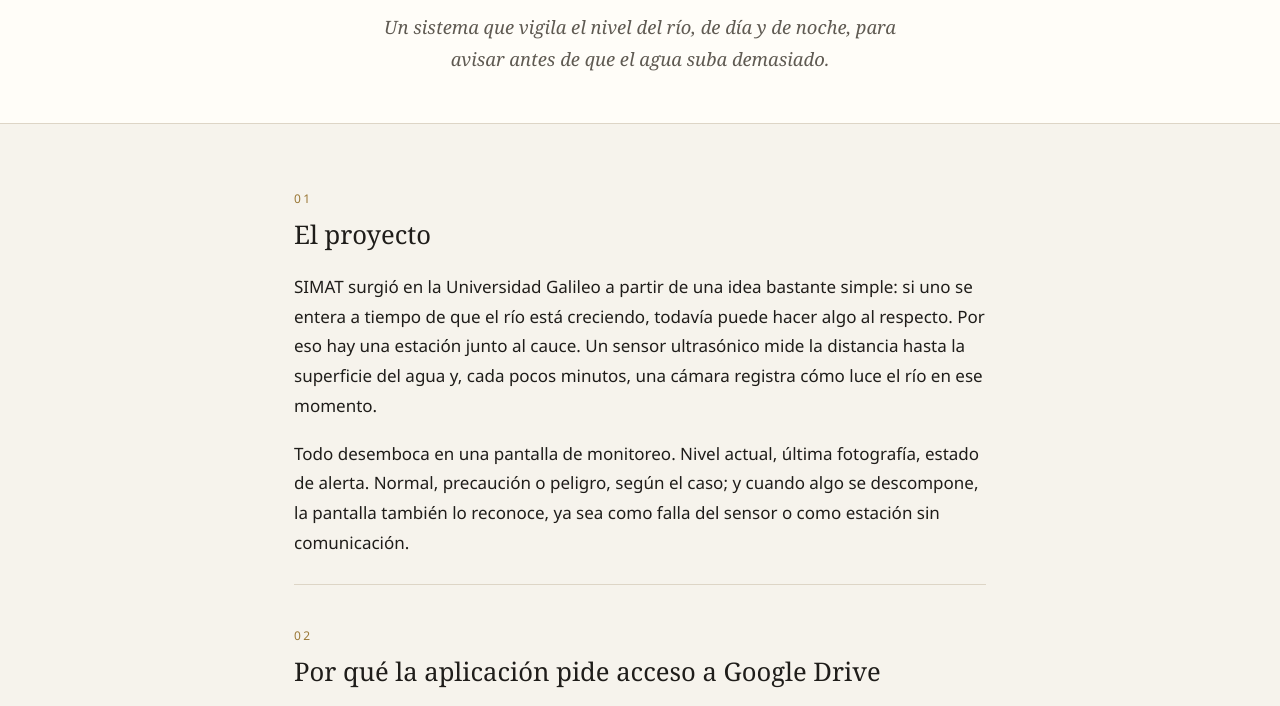
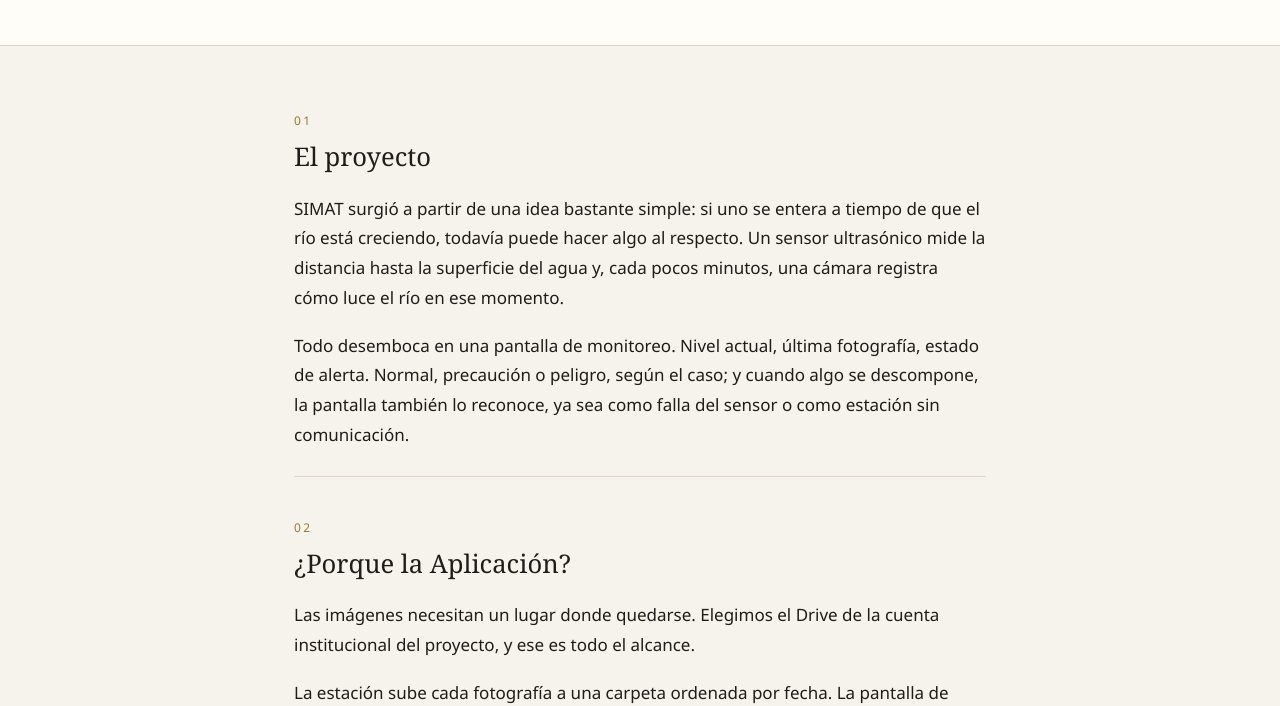
Before and after one commit to Nebula-Nexis/simat, a plain HTML site: page index.html in a window 1280 px wide. Shown: the part 243-949 px from the top of the page. Drawn offline with Linux system fonts and the light colour scheme.

Commit message:
Add files via upload

```diff
--- a/index.html
+++ b/index.html
@@ -3,8 +3,8 @@
 <head>
 <meta charset="UTF-8">
 <meta name="viewport" content="width=device-width, initial-scale=1.0">
-<title>SIMAT Galileo · Monitoreo y alerta temprana del río</title>
-<meta name="description" content="SIMAT Galileo: sistema de monitoreo y alerta temprana del nivel del río, Universidad Galileo, Guatemala.">
+<title>SIMAT · Monitoreo y alerta temprana del río</title>
+<meta name="description" content="SIMAT: Sistema de Monitoreo y Alerta Temprana">
 <style>
   :root {
     --tinta: #1f1d1a;
@@ -108,7 +108,6 @@
   </div>
   <p class="antetitulo">Universidad Galileo · Guatemala</p>
   <h1>SIMAT Galileo</h1>
-  <p class="entrada">Un sistema que vigila el nivel del río, de día y de noche, para avisar antes de que el agua suba demasiado.</p>
 </header>
 
 <main>
@@ -117,9 +116,8 @@
     <span class="num">01</span>
     <h2>El proyecto</h2>
     <p>
-      SIMAT surgió en la Universidad Galileo a partir de una idea bastante simple: si uno se entera
-      a tiempo de que el río está creciendo, todavía puede hacer algo al respecto. Por eso hay una
-      estación junto al cauce. Un sensor ultrasónico mide la distancia hasta la superficie del agua
+      SIMAT surgió a partir de una idea bastante simple: si uno se entera
+      a tiempo de que el río está creciendo, todavía puede hacer algo al respecto. Un sensor ultrasónico mide la distancia hasta la superficie del agua
       y, cada pocos minutos, una cámara registra cómo luce el río en ese momento.
     </p>
     <p>
@@ -131,7 +129,7 @@
 
   <section>
     <span class="num">02</span>
-    <h2>Por qué la aplicación pide acceso a Google Drive</h2>
+    <h2>¿Porque la Aplicación?</h2>
     <p>
       Las imágenes necesitan un lugar donde quedarse. Elegimos el Drive de la cuenta institucional
       del proyecto, y ese es todo el alcance.
```
